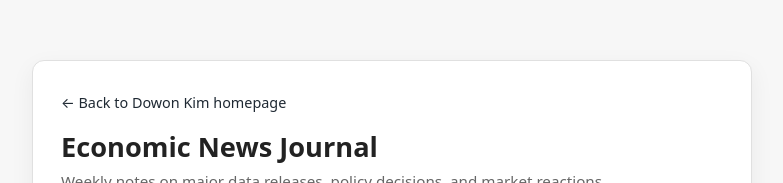
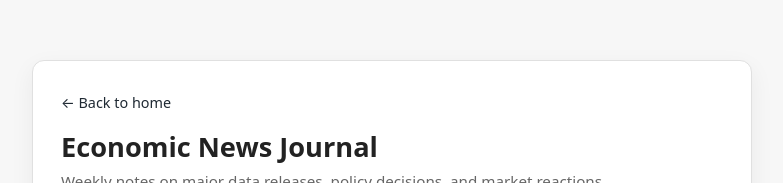
Before and after one commit to dkim-221/dowonkim, a plain HTML site: page economic-news-journal/index.html in a window 1280 px wide. Shown: the part 148-331 px from the top of the page, without its empty margins (248-1031 px from the left). Drawn offline with Linux system fonts and the light colour scheme.

Commit message:
Update index.html

```diff
--- a/economic-news-journal/index.html
+++ b/economic-news-journal/index.html
@@ -92,7 +92,7 @@
     <main class="page">
       <div class="back">
         <a href="https://dkim-221.github.io/dowonkim/">
-          ← Back to Dowon Kim homepage
+          ← Back to home
         </a>
       </div>
 
```
